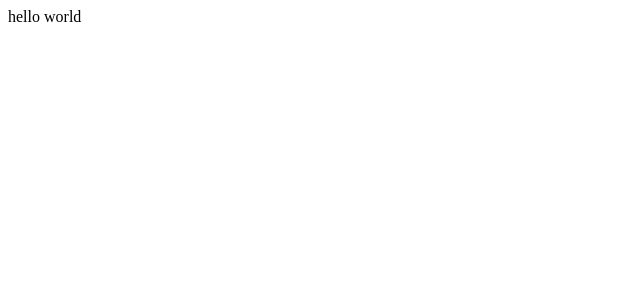
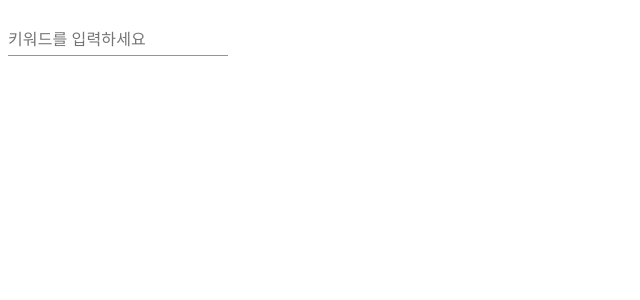
Before and after one commit to seungjae-yu/news-keyword-notification, a React (Create React App) app in the folder news-keyword-notification/: page / in a window 1280 px wide. Shown: the top 300 px of the page, without its empty margins (0-640 px from the left). Built offline with nearby package versions, Linux system fonts and the light colour scheme.

Commit message:
add keyword input textfield

```diff
--- a/news-keyword-notification/package.json
+++ b/news-keyword-notification/package.json
@@ -26,12 +26,6 @@
     "test": "react-scripts test",
     "eject": "react-scripts eject"
   },
-  "eslintConfig": {
-    "extends": [
-      "react-app",
-      "react-app/jest"
-    ]
-  },
   "browserslist": {
     "production": [
       ">0.2%",
--- a/news-keyword-notification/src/App.tsx
+++ b/news-keyword-notification/src/App.tsx
@@ -1,7 +1,12 @@
 import React from "react";
+import KeywordContainer from "./container/KeywordContainer";
 
 const App = () => {
-  return <div>hello world</div>;
+  return (
+    <div>
+      <KeywordContainer />
+    </div>
+  );
 };
 
 export default App;
--- /dev/null
+++ b/news-keyword-notification/src/components/KeywordComponent.tsx
@@ -0,0 +1,31 @@
+import React, { useState } from "react";
+import TextField from "@material-ui/core/TextField";
+import Button from "@material-ui/core/Button";
+
+const KeywordComponent = () => {
+  const [keyword, setKeyWord] = useState<string>("");
+
+  const onChangeText = (e: React.ChangeEvent<HTMLInputElement>) => {
+    const id = e.currentTarget.id;
+    switch (id) {
+      case "keyword": {
+        setKeyWord(e.currentTarget.value);
+        break;
+      }
+    }
+  };
+
+  return (
+    <div>
+      <TextField
+        id={"keyword"}
+        label={"키워드를 입력하세요"}
+        variant={"standard"}
+        value={keyword}
+        onChange={onChangeText}
+      />
+    </div>
+  );
+};
+
+export default KeywordComponent;
--- /dev/null
+++ b/news-keyword-notification/src/container/KeywordContainer.tsx
@@ -0,0 +1,8 @@
+import React from "react";
+import KeywordComponent from "../components/KeywordComponent";
+
+const KeywordContainer = () => {
+  return <KeywordComponent />;
+};
+
+export default KeywordContainer;
```
Also changed, not shown: 1 other file (tests, documents, lock files or other folders).
